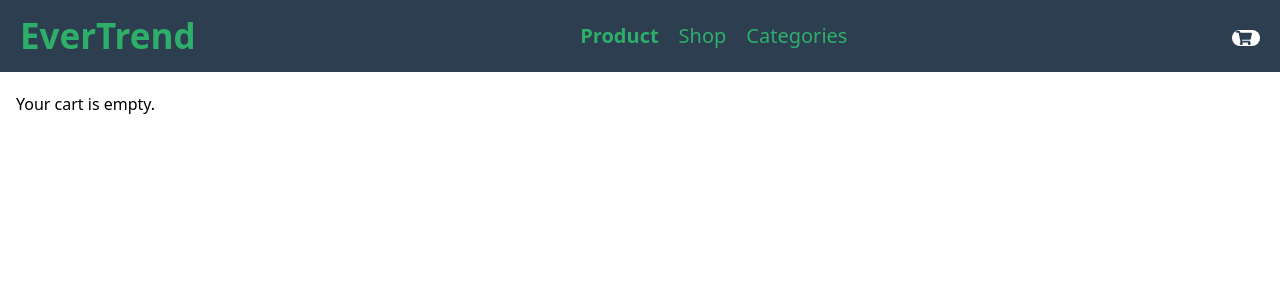
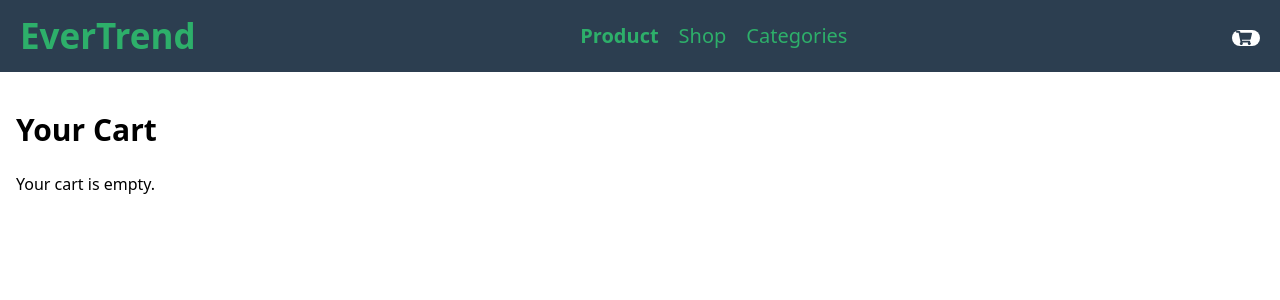
Before and after one commit to Segzyp1000/timbo-shop, a React (Create React App) app: page /cart in a window 1280 px wide. Shown: the top 300 px of the page. Built offline with nearby package versions, Linux system fonts and the light colour scheme.

Commit message:
add another thing

```diff
--- a/src/pages/CartPage.jsx
+++ b/src/pages/CartPage.jsx
@@ -110,7 +110,7 @@
     return (
       <div
         key={item.id}
-        className="flex justify-between items-center border-b py-4"
+        className="flex justify-between items-center border-b py-4 "
       >
         <div className="flex items-center">
           <img
@@ -158,7 +158,7 @@
     }, 0);
   };
   return (
-    <div className="container mx-auto px-4 py-8">
+    <div className="container mx-auto px-4 py-8 mt-20">
       <h1 className="text-3xl font-bold mb-6">Your Cart</h1>
       {cart.items.length === 0 ? (
         <p>Your cart is empty.</p>
```
